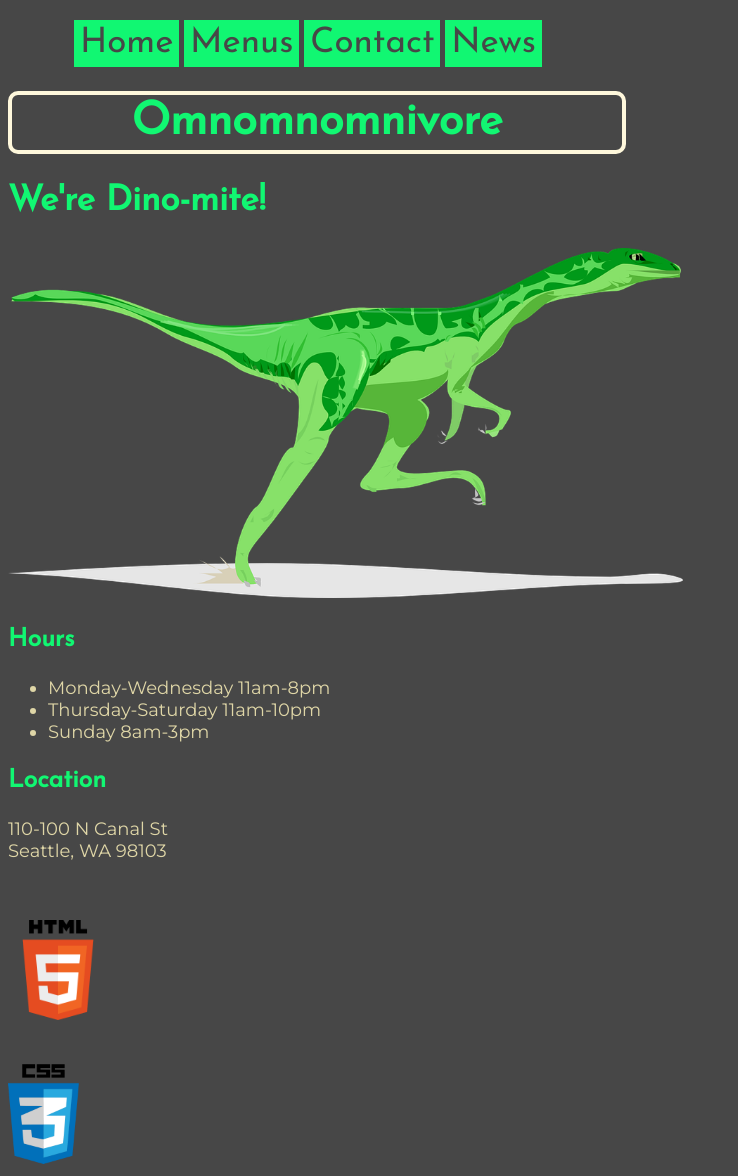
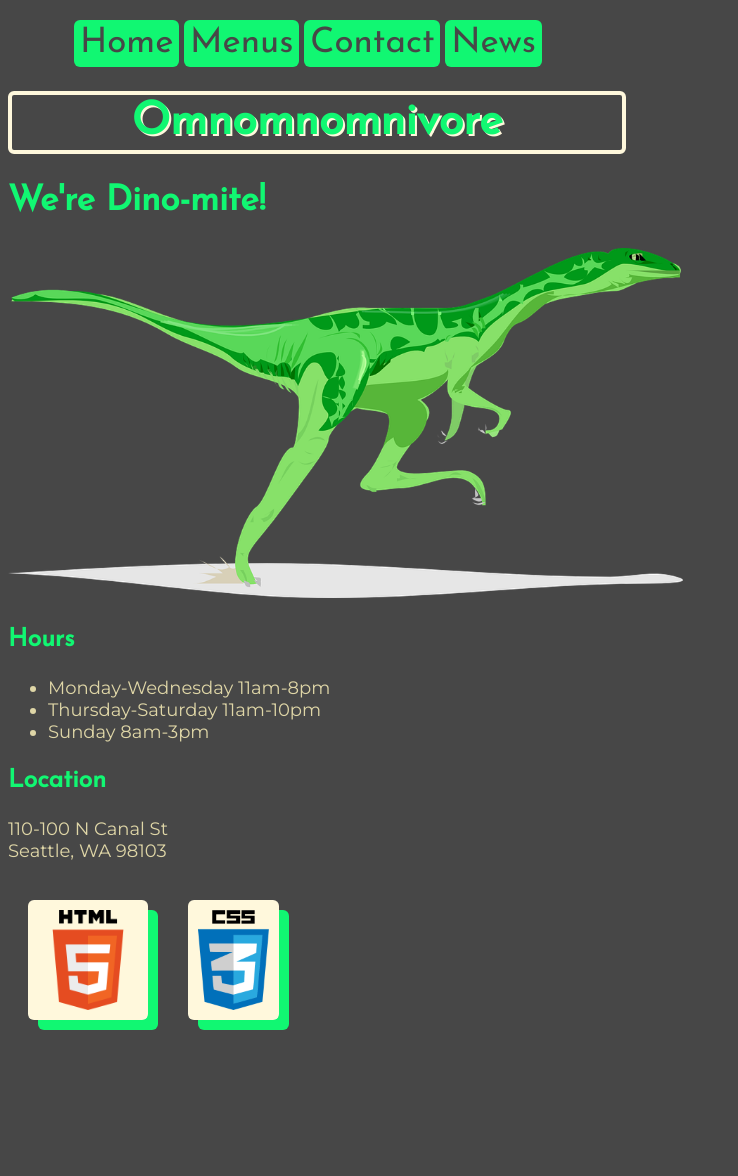
Before and after one commit to aggiewb/scc-web-dev-f19, a plain HTML site: page web110/assignment6/index.html in a window 1280 px wide. Shown: the whole page, without its empty margins (0-738 px from the left). After the commit the page ends 1052 px from the top, so only its background shows below. Drawn offline with Linux system fonts and the light colour scheme.

Commit message:
Change valflex to class. Add additional styling.

```diff
--- a/web110/assignment6/css/style.css
+++ b/web110/assignment6/css/style.css
@@ -9,6 +9,7 @@ h1, h2, a, h3 {
 
 h1 {
     font-size: 45px;
+    text-shadow: 2px 2px cornsilk;
 }
 
 h2 {
@@ -91,13 +92,17 @@ h1{
 .val {
     margin-top: 40px;
     height: 100px;
+    padding: 10px;
+    background-color: cornsilk;
+    box-shadow: 10px 10px #11F772;
+    margin: 20px;
 }
 
-#valflex {
+.valflex {
     display: flex;
     flex-direction: row;
 }
 
-.menu, h1 {
-    border-radius: 10px;
+.menu, h1, .val, .navbar li a{
+    border-radius: 6px;
 }
```
